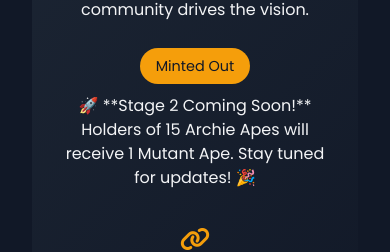
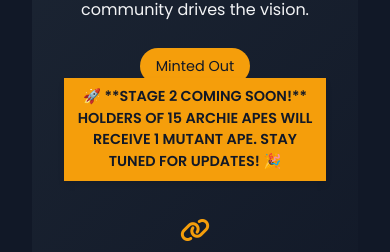
Before and after one commit to blockchainBard101/archie-apes, a React (Vite) app: page / in a window 390 px wide. Shown: the part 414-666 px from the top of the page. Built offline with nearby package versions, Linux system fonts and the light colour scheme.

Commit message:
Update App.css

```diff
--- a/src/App.css
+++ b/src/App.css
@@ -252,6 +252,36 @@ a {
   /* Light hover effect */
 }
 
+.top-banner {
+  background-color: #f59e0b; /* Vibrant gold for attention */
+  color: #111827; /* Dark text for contrast */
+  text-align: center;
+  padding: 1rem 2rem;
+  font-weight: bold;
+  font-size: 1.2em;
+  position: sticky; /* Sticks to the top when scrolling */
+  top: 0; /* Fixed to the top of the viewport */
+  z-index: 1000; /* Ensures it appears above other elements */
+  box-shadow: 0 4px 6px rgba(0, 0, 0, 0.1); /* Subtle shadow for depth */
+}
+
+.banner-text {
+  margin: 0;
+  line-height: 1.5;
+  text-transform: uppercase;
+}
+
+.banner-text a {
+  color: #111827; /* Same as the text color */
+  text-decoration: underline;
+  font-weight: bold;
+  transition: color 0.2s ease;
+}
+
+.banner-text a:hover {
+  color: #ffffff; /* Highlight the link on hover */
+}
+
 /* Responsive Adjustments */
 @media (max-width: 768px) {
   .hero-title {
@@ -276,6 +306,11 @@ a {
     .about-me {
       padding: 1.5rem 1rem;
     }
+
+  .top-banner {
+    font-size: 1rem;
+    padding: 0.75rem 1rem;
+  }
 }
 
 @media (max-width: 480px) {
@@ -287,4 +322,9 @@ a {
   .social-icon {
     font-size: 1.2rem;
   }
+
+  .top-banner {
+    font-size: 0.9rem;
+    padding: 0.5rem 0.75rem;
+  }
 }
```
